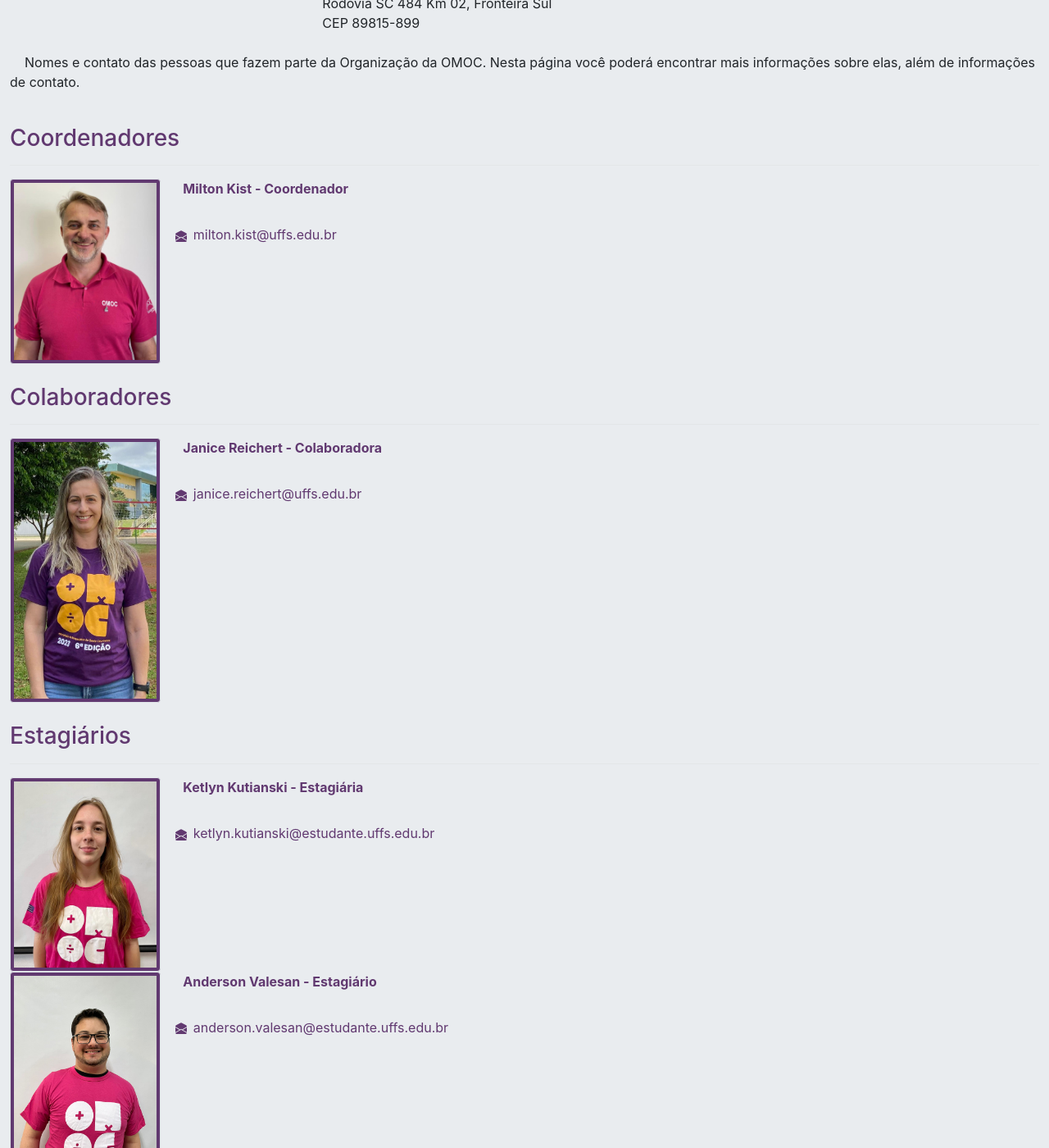
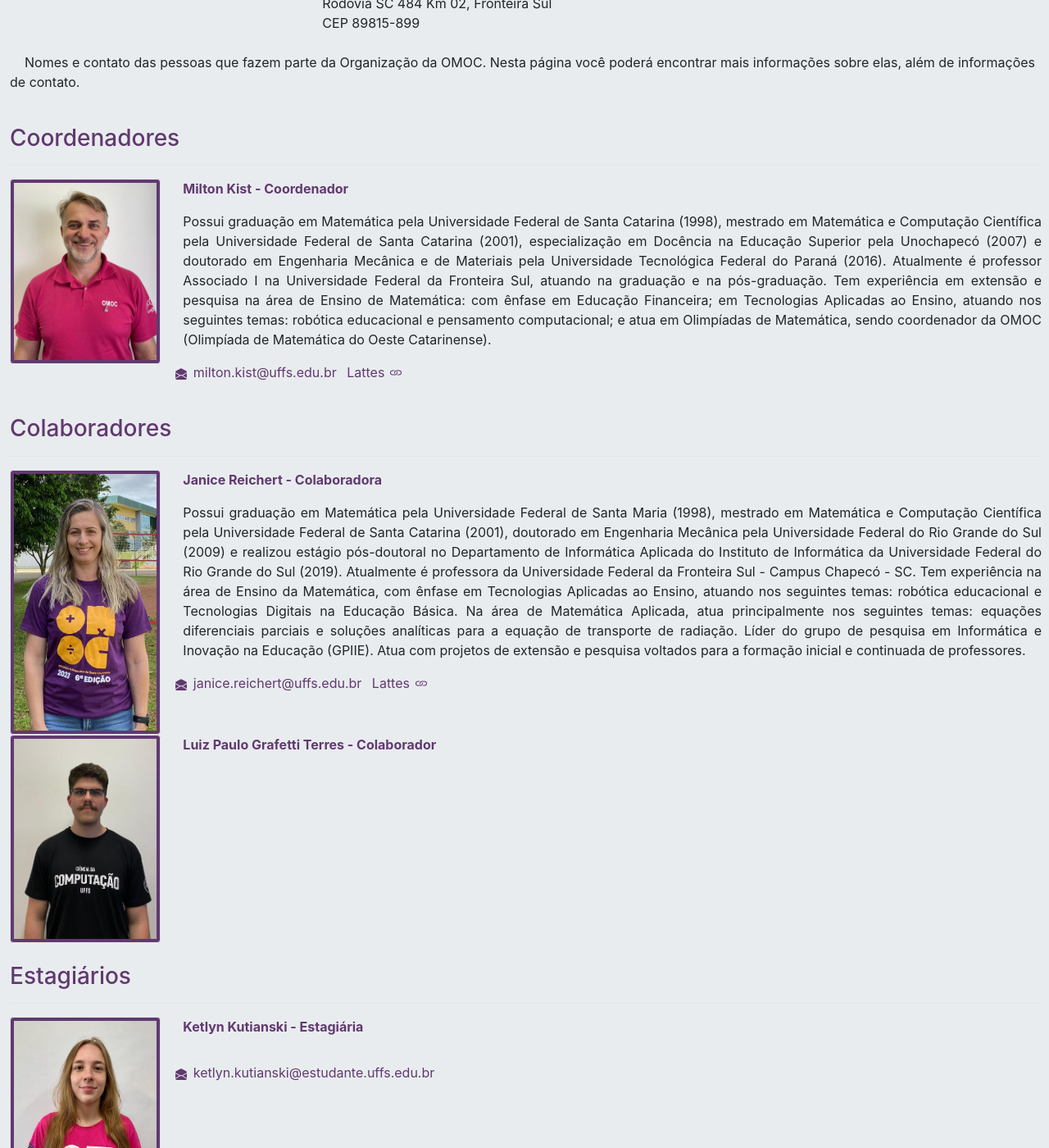
Before and after one commit to omocuffs/omocuffs.github.io, a Jekyll site: the page built from _pages/organizacao.md, in a window 1280 px wide and 1400 px high, scrolled down 427 px. Shown: the whole window at 82% size. Built offline with Jekyll 4.4.1, drawn with Linux system fonts in a browser that asks for light colours; nearby versions of some CDN libraries; some of the changed text lies outside the part shown.

Commit message:
include staff and infos

```diff
--- a/_data/organizacao.yml
+++ b/_data/organizacao.yml
@@ -5,9 +5,9 @@
   imagem: milton-omoc.jpg
   posicao: coordenador
   bio:
-  bio-academica:
+  bio-academica: "Possui graduação em Matemática pela Universidade Federal de Santa Catarina (1998), mestrado em Matemática e Computação Científica pela Universidade Federal de Santa Catarina (2001), especialização em Docência na Educação Superior pela Unochapecó (2007) e doutorado em Engenharia Mecânica e de Materiais pela Universidade Tecnológica Federal do Paraná (2016). Atualmente é professor Associado I na Universidade Federal da Fronteira Sul, atuando na graduação e na pós-graduação. Tem experiência em extensão e pesquisa na área de Ensino de Matemática: com ênfase em Educação Financeira; em Tecnologias Aplicadas ao Ensino, atuando nos seguintes temas: robótica educacional e pensamento computacional; e atua em Olimpíadas de Matemática, sendo coordenador da OMOC (Olimpíada de Matemática do Oeste Catarinense). "
   email: milton.kist@uffs.edu.br
-  lattes:
+  lattes: http://buscatextual.cnpq.br/buscatextual/visualizacv.do?id=K4767694P7
   google-scholar:
 
 - nome: Janice Reichert
@@ -15,11 +15,20 @@
   imagem: janice-omoc.jpg
   posicao: colaborador
   bio:
+  bio-academica: "Possui graduação em Matemática pela Universidade Federal de Santa Maria (1998), mestrado em Matemática e Computação Científica pela Universidade Federal de Santa Catarina (2001), doutorado em Engenharia Mecânica pela Universidade Federal do Rio Grande do Sul (2009) e realizou estágio pós-doutoral no Departamento de Informática Aplicada do Instituto de Informática da Universidade Federal do Rio Grande do Sul (2019). Atualmente é professora da Universidade Federal da Fronteira Sul - Campus Chapecó - SC. Tem experiência na área de Ensino da Matemática, com ênfase em Tecnologias Aplicadas ao Ensino, atuando nos seguintes temas: robótica educacional e Tecnologias Digitais na Educação Básica. Na área de Matemática Aplicada, atua principalmente nos seguintes temas: equações diferenciais parciais e soluções analíticas para a equação de transporte de radiação. Líder do grupo de pesquisa em Informática e Inovação na Educação (GPIIE). Atua com projetos de extensão e pesquisa voltados para a formação inicial e continuada de professores."
+  email: janice.reichert@uffs.edu.br
+  lattes: http://buscatextual.cnpq.br/buscatextual/visualizacv.do?id=K4707525P7
+  google-scholar:
+
+- nome: Luiz Paulo Grafetti Terres
+  titulo: Colaborador
+  imagem: luiz-omoc.jpeg
+  posicao: colaborador
+  bio:
   bio-academica:
-  email: janice.reichert@uffs.edu.br
+  email:
   lattes:
   google-scholar:
-
 
 - nome: Ketlyn Kutianski
   titulo: Estagiária
@@ -36,9 +45,9 @@
   imagem: anderson-omoc.jpeg
   posicao: estagiario
   bio:
-  bio-academica:
+  bio-academica: "Graduado em Sistemas de Informação pela Universidade de São Paulo (USP), campus São Carlos. Atualmente, cursa Licenciatura em Matemática na Universidade Federal da Fronteira Sul (UFFS), campus Chapecó. Atua na área de educação matemática, integrando a equipe da Olimpíada de Matemática do Oeste Catarinense (OMOC), com interesse em ensino e divulgação matemática."
   email: anderson.valesan@estudante.uffs.edu.br
-  lattes:
+  lattes: http://lattes.cnpq.br/9227066032496066
   google-scholar:
 
 - nome: Peterson Luiz Reina
```
Also changed, not shown: images/pessoas/luiz-omoc.jpeg (added).
